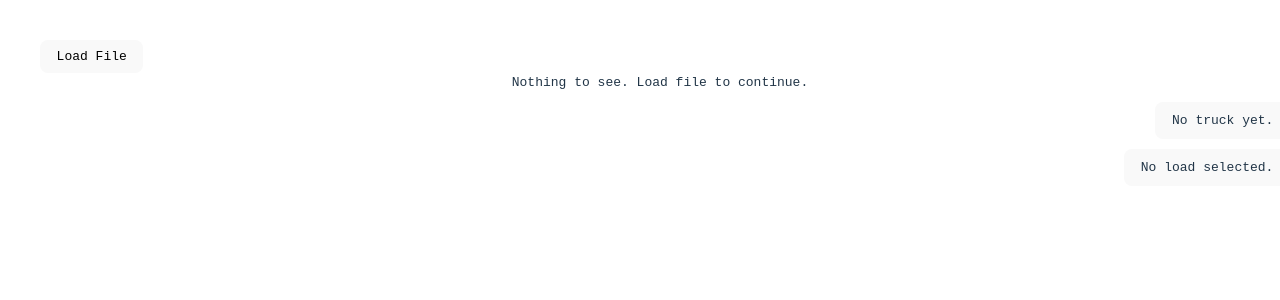
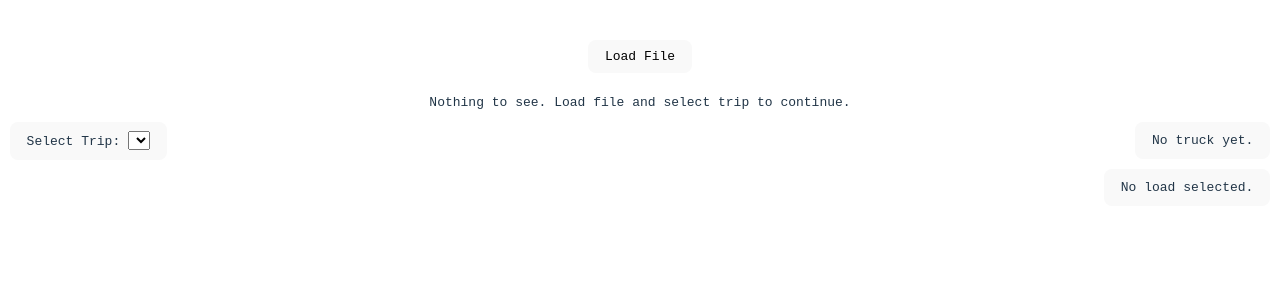
Before and after one commit to vcambias/visualizacion-camiones, a Vue app: page / in a window 1280 px wide. Shown: the top 300 px of the page. Built offline with nearby package versions, Linux system fonts and the light colour scheme.

Commit message:
carga de varios viajes

```diff
--- a/src/App.vue
+++ b/src/App.vue
@@ -4,29 +4,38 @@ import FileLoader from './components/FileLoader.vue'
 import { ref } from 'vue'
 import TruckCard from './components/TruckCard.vue'
 import LoadCard from './components/LoadCard.vue'
+import TripSelector from './components/TripSelector.vue'
 </script>
 
 <script>
 const containerSize = ref({ width: 0, height: 0, depth: 0 })
 const loads = ref([])
 const loadClicked = ref(null)
-
-function handleFileLoaded(data){
-  containerSize.value = data.containerSize
-  loads.value = data.loads
-}
+const renderKey = ref(0)
 
 function handleLoadClick(data){
   loadClicked.value = data.loadClicked
 }
+
+function handleTripSelected(data){
+  containerSize.value = data.containerSize
+  loads.value = data.loads
+  handleLoadClick([])
+  renderKey.value += 1
+}
 </script>
 
 <template>
-    <FileLoader id="FileLoader" @file-loaded="handleFileLoaded"  />
-    <TruckVisualization :containerSize="containerSize" :loads="loads" @load-clicked="handleLoadClick"/>
+    <FileLoader id="FileLoader" />
+    <TruckVisualization :key="renderKey" :containerSize="containerSize" :loads="loads" @load-clicked="handleLoadClick"/>
+    <div id="Overlapping">
+      <div id="Selector">
+        <TripSelector @trip-selected="handleTripSelected"/>
+      </div>
       <div id="Info">
         <TruckCard :containerSize="containerSize" />
         <LoadCard :loadClicked="loadClicked" />
+      </div>
     </div>
 </template>
 
@@ -35,9 +44,8 @@ html,
 #FileLoader {
   position: relative;
   z-index: 1;
-    text-align-last: left;
   font-family: monospace;
-    padding-left: 20px;
+  padding-bottom: 20px;
   padding-top: 20px;
 }
 #Info {
@@ -47,4 +55,17 @@ html,
   padding: 10px;
   text-align: -webkit-right;
 }
+#Selector{
+  position: relative;
+  z-index: 2;
+  text-align-last: left;
+  padding-left: 10px;
+  padding-top: 10px;
+}
+#Overlapping{
+  -webkit-box-align: center;
+  display: flex;
+  flex-direction: row;
+  justify-content: space-between;
+}
 </style>
--- a/src/components/FileLoader.vue
+++ b/src/components/FileLoader.vue
@@ -1,11 +1,11 @@
 <script setup>
 import { ref, defineEmits } from 'vue'
+import * as TruckSizes from '../data/TruckSizes.js'
+import * as Trips from '../data/Trips.js'
 
 const emits = defineEmits()
 
 const fileInput = ref(null)
-const containerSize = ref({ width: 0, height: 0, depth: 0 })
-const loads = ref([])
 
 const openFileExplorer = () => {
   fileInput.value.click()
@@ -31,29 +31,54 @@ const readFile = (file) => {
 
 const processData = (data) => {
   const lines = data.split('\n')
-  // Obtener medidas del contenedor
-  const containerLine = lines.shift().trim().split(',')
-  containerSize.value = {
-    width: parseFloat(containerLine[0]),
-    height: parseFloat(containerLine[1]),
-    depth: parseFloat(containerLine[2])
+  let currentContainerLoads = []
+  let currentTripId = 0
+  let lastTripId = 0
+  let currentTruckSizes = { width: 0, height: 0, depth: 0 }
+  let lastTruckSizes = { width: 0, height: 0, depth: 0 }
+
+  for(const line of lines){
+    const loadInfo = line.trim().split(';');
+
+    lastTripId = currentTripId;
+    currentTripId = loadInfo[9];
+    lastTruckSizes = currentTruckSizes;
+    currentTruckSizes = TruckSizes.truckSizes[loadInfo[8]];
+
+    if(loadInfo[1] === '0' && loadInfo[2] === '0' && loadInfo[3] === '0'){
+      if(currentContainerLoads.length > 0){
+        const trip = {
+          tripId: parseFloat(lastTripId),
+          containerSize: lastTruckSizes,
+          loads: currentContainerLoads
+        }
+
+        Trips.addTrip(trip);
+        currentContainerLoads = []
+      }
+    }
+
+    const load = {
+        label: loadInfo[0],
+        ini_x: parseFloat(loadInfo[1])/100,
+        ini_y: parseFloat(loadInfo[2])/100,
+        ini_z: parseFloat(loadInfo[3])/100,
+        fin_x: parseFloat(loadInfo[4])/100,
+        fin_y: parseFloat(loadInfo[5])/100,
+        fin_z: parseFloat(loadInfo[6])/100,
+        storage: loadInfo[7]
+      };
+
+    currentContainerLoads.push(load)
   }
 
-  // Obtener información de las cargas
-  loads.value = lines.map(line => {
-    const loadInfo = line.trim().split(',')
-    return {
-      label: loadInfo[0],
-      ini_x: parseFloat(loadInfo[1]),
-      ini_y: parseFloat(loadInfo[2]),
-      ini_z: parseFloat(loadInfo[3]),
-      fin_x: parseFloat(loadInfo[4]),
-      fin_y: parseFloat(loadInfo[5]),
-      fin_z: parseFloat(loadInfo[6])
-    }
-  })
+  const trip = {
+    tripId: parseFloat(lastTripId),
+    containerSize: lastTruckSizes,
+    loads: currentContainerLoads
+  }
 
-  emits('file-loaded', { containerSize: containerSize.value, loads: loads.value })
+  Trips.addTrip(trip);
 }
 </script>
 
--- a/src/components/LoadCard.vue
+++ b/src/components/LoadCard.vue
@@ -22,7 +22,8 @@ export default {
 <template>
   <div class="card" id="LoadCard">
     <div v-if="loadData">
-      <div>{{ loadData.label }}</div>
+      <div>Material {{ loadData.label }}</div>
+      <div>Storage: {{ loadData.storage }}</div>
     </div>
 
     <div v-else>
--- /dev/null
+++ b/src/components/TripSelector.vue
@@ -0,0 +1,42 @@
+<script>
+import { ref, watch, getCurrentInstance } from 'vue';
+import { getTrips, getTripById } from '../data/Trips.js';
+
+export default {
+  name: 'TripSelector',
+  setup() {
+    const instance = getCurrentInstance();
+    const selectedTrip = ref(null);
+    const trips = ref(getTrips());
+
+    watch(() => getTrips(), (newTrips) => {
+      trips.value = newTrips;
+    });
+
+    watch(() => selectedTrip.value, (newTripId) => {
+      const selectedTripData = getTripById(newTripId);
+      instance.emit('trip-selected', selectedTripData);
+    });
+
+    return {
+      selectedTrip,
+      trips,
+    };
+  },
+};
+</script>
+
+<template>
+  <div class="card">
+    <label for="tripSelector">Select Trip: </label>
+    <select id="tripSelector" v-model="selectedTrip">
+      <option class="option" v-for="trip in trips" :key="trip.tripId" :value="trip.tripId">Trip {{ trip.tripId }}</option>
+    </select>
+  </div>
+</template>
+
+<style>
+.option{
+    font-family: monospace;
+}
+</style>
--- a/src/components/TruckVisualization.vue
+++ b/src/components/TruckVisualization.vue
@@ -2,15 +2,17 @@
 import { TresCanvas } from '@tresjs/core'
 import {MapControls, Line2} from '@tresjs/cientos'
 import * as THREE from 'three'
-import { reactive, watch, defineEmits } from 'vue'
+import { reactive, watch, defineEmits, watchEffect } from 'vue'
+import { ref } from 'vue'
 
 const props = defineProps(['containerSize', 'loads'])
 const emits = defineEmits()
 
-let CONTAINER_SIZE = { width: 0, height: 0, depth: 0 }
-let loads = []
+let CONTAINER_SIZE = reactive({ width: 0, height: 0, depth: 0 })
+let loads = reactive([])
 let loadLines = []
 let lines = []
+const render = ref(true);
 
 const getLines = () => {
   //Container
@@ -75,10 +77,9 @@ const getLoadLines = () => {
   return loadLines
 }
 
-watch(() => {
-  CONTAINER_SIZE.width = 0
+watchEffect(() => {
   CONTAINER_SIZE = props.containerSize
-  loads = props.loads
+  loads = [...props.loads]
   loadLines = getLoadLines()
   lines = getLines()
 })
@@ -133,7 +134,7 @@ const getRandomColor = () => {
 
   <template v-else>
     <div id="message">
-      Nothing to see. Load file to continue.
+      Nothing to see. Load file and select trip to continue.
     </div>
   </template>
 
--- /dev/null
+++ b/src/data/Trips.js
@@ -0,0 +1,17 @@
+import { ref } from 'vue';
+
+const trips = ref([]);
+
+const addTrip = (trip) => {
+  trips.value.push(trip);
+};
+
+const getTrips = () => {
+  return trips.value;
+};
+
+const getTripById = (id) => {
+  return trips.value.find((trip) => trip.tripId === id);
+};
+
+export { addTrip, getTrips, getTripById };
--- /dev/null
+++ b/src/data/TruckSizes.js
@@ -0,0 +1,24 @@
+const truckSizes = {
+    TRK_SEMILARGO_022: {
+        width : 22,
+        depth : 145,
+        height : 15
+    },
+    TRK_SEMICORTO_222: {
+        width : 22,
+        depth : 75,
+        height : 15
+    },
+    TRK_BALANCIN_012: {
+        width : 24,
+        depth : 132,
+        height : 15
+    },
+    TRK_ESCALABLE_312:{
+        width : 24,
+        depth : 145,
+        height : 15
+    },
+  };
+
+export {truckSizes}
```
Lines whose indentation alone changed are shown as unchanged.
